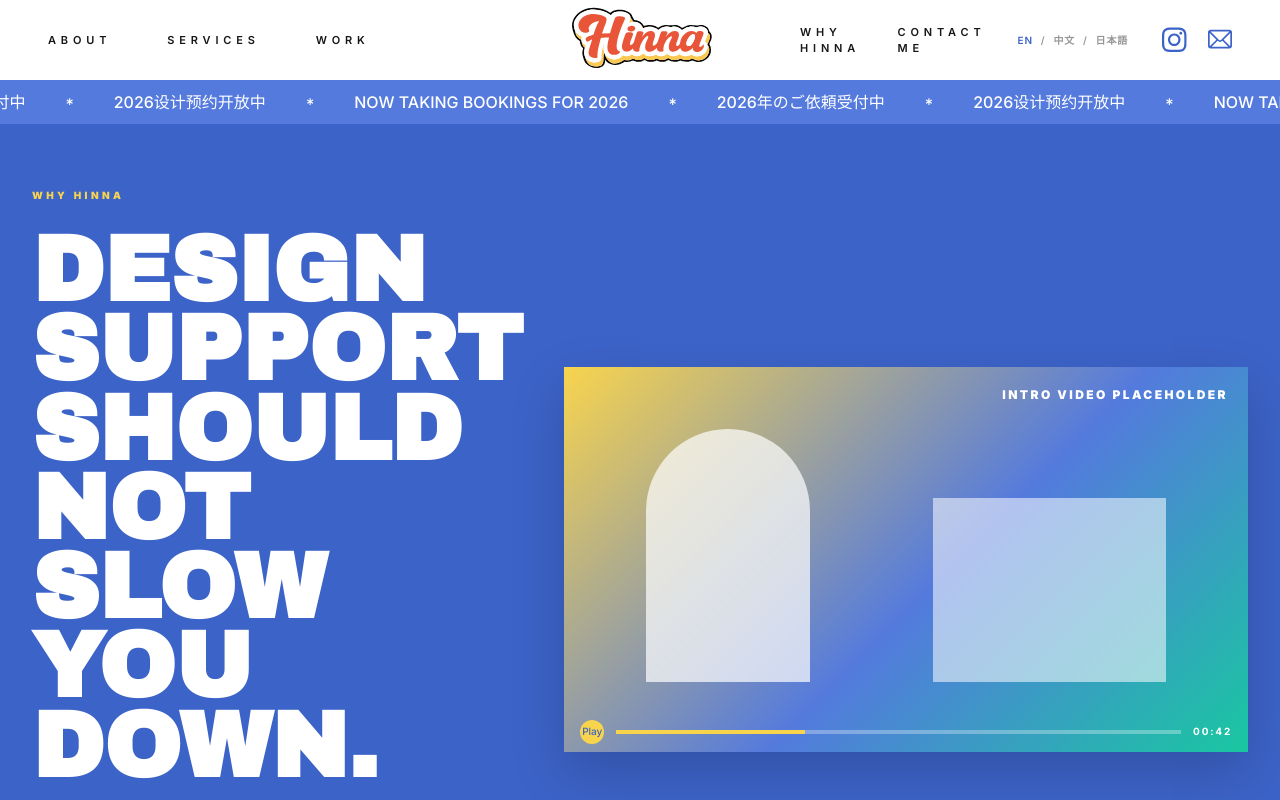
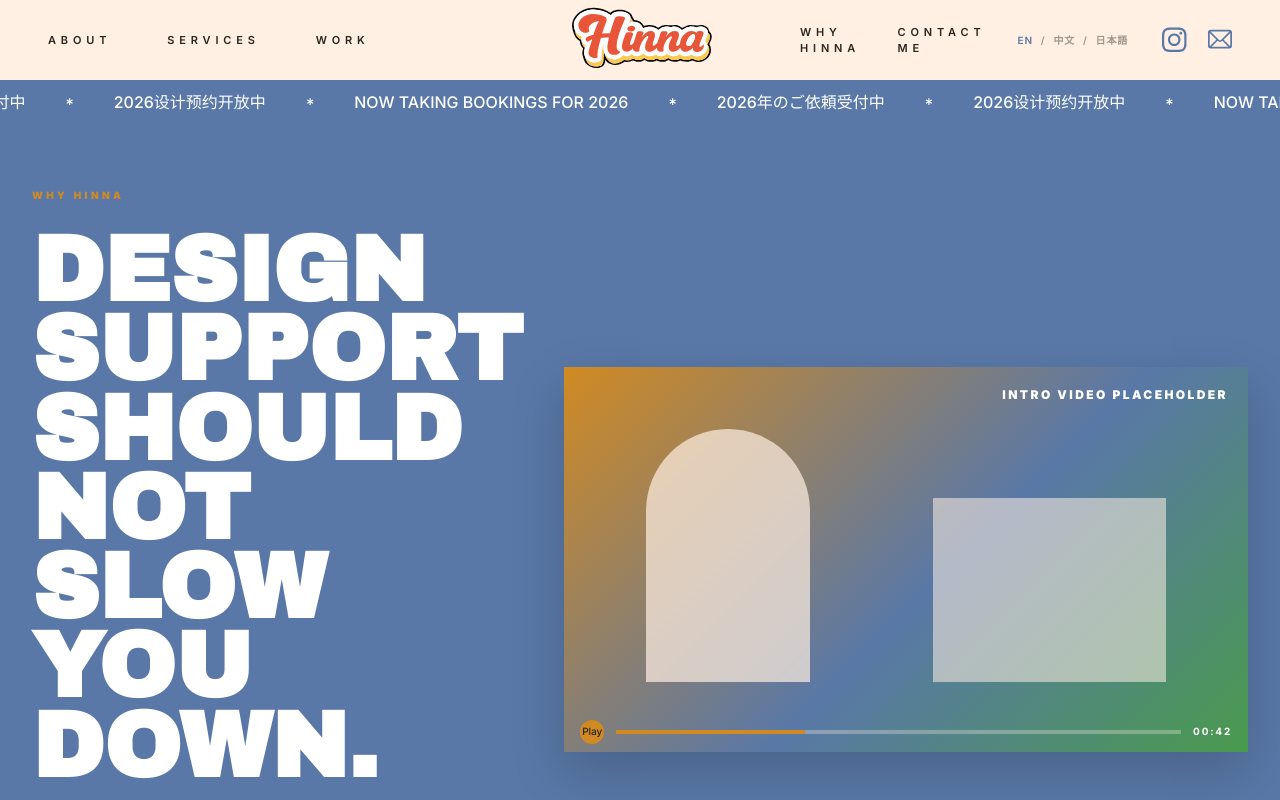
Before and after one commit to qimuxuexue-ctrl/designer-portfolio, a Next.js app: page /why-hinna in a window 1280 px wide. Shown: the top 800 px of the page. Built offline with nearby package versions, Linux system fonts and the light colour scheme.

Commit message:
Apply warm paper blue and ochre portfolio palette

```diff
--- a/app/why-hinna/page.tsx
+++ b/app/why-hinna/page.tsx
@@ -44,14 +44,14 @@ function VideoPlaceholder() {
 
   return (
     <div className="relative aspect-video overflow-hidden bg-sunYellow shadow-[0_20px_50px_rgba(0,0,0,0.18)]">
-      <div className="absolute inset-0 bg-[linear-gradient(135deg,#F8D44D_0%,#547ADD_55%,#19C7A1_100%)]" />
-      <div className="absolute left-[12%] top-[16%] h-[66%] w-[24%] rounded-t-full bg-white/70" />
-      <div className="absolute bottom-[18%] right-[12%] h-[48%] w-[34%] bg-white/55" />
+      <div className="absolute inset-0 bg-[linear-gradient(135deg,#D18A22_0%,#5978A7_55%,#499A4D_100%)]" />
+      <div className="absolute left-[12%] top-[16%] h-[66%] w-[24%] rounded-t-full bg-paper/70" />
+      <div className="absolute bottom-[18%] right-[12%] h-[48%] w-[34%] bg-paper/55" />
       <div className="absolute bottom-0 left-0 right-0 flex h-10 items-center gap-3 bg-ink/78 px-4 text-white">
-        <span className="flex h-6 w-6 items-center justify-center rounded-full bg-sunYellow text-[10px] text-titleBlue">
+        <span className="flex h-6 w-6 items-center justify-center rounded-full bg-sunYellow text-[10px] text-ink">
           {t("why.video.play")}
         </span>
-        <div className="h-1 flex-1 bg-white/30">
+        <div className="h-1 flex-1 bg-paper/30">
           <div className="h-full w-1/3 bg-sunYellow" />
         </div>
         <span className="text-[10px] font-bold tracking-[0.18em]">00:42</span>
@@ -76,7 +76,7 @@ export default function WhyHinnaPage() {
   const featuredProjects = projects.slice(0, 6).map((project) => localizeProject(project));
 
   return (
-    <main className="overflow-hidden bg-[#fbf7ef] text-ink">
+    <main className="overflow-hidden bg-paper text-ink">
       <Marquee />
 
       <section className="bg-titleBlue px-5 pb-10 pt-12 text-white md:px-8 md:pb-14 md:pt-16">
@@ -94,7 +94,7 @@ export default function WhyHinnaPage() {
             <div className="mt-7 flex flex-wrap gap-3">
               <Link
                 href="/contact"
-                className="bg-sunYellow px-6 py-3 text-[10px] font-black uppercase tracking-[0.22em] text-titleBlue transition hover:bg-white"
+                className="bg-sunYellow px-6 py-3 text-[10px] font-black uppercase tracking-[0.22em] text-ink transition hover:bg-paper"
               >
                 {t("why.hero.cta")}
               </Link>
@@ -151,7 +151,7 @@ export default function WhyHinnaPage() {
         <p className="mx-auto mt-4 max-w-xl text-sm font-semibold leading-7 text-ink/62">
           {t("why.compare.body")}
         </p>
-        <div className="mx-auto mt-10 max-w-4xl overflow-x-auto rounded-lg border border-ink/10 bg-white">
+        <div className="mx-auto mt-10 max-w-4xl overflow-x-auto rounded-lg border border-ink/10 bg-paper">
           <table className="w-full min-w-[760px] border-collapse text-left text-sm">
             <thead>
               <tr className="border-b border-ink/10">
@@ -193,7 +193,7 @@ export default function WhyHinnaPage() {
         <div className="mx-auto mt-10 grid max-w-5xl gap-x-5 gap-y-10 md:grid-cols-3">
           {featuredProjects.map((project) => (
             <Link key={project.slug} href={`/work/${project.slug}`} className="group block">
-              <div className="relative aspect-[1.22] overflow-hidden bg-white">
+              <div className="relative aspect-[1.22] overflow-hidden bg-paper">
                 <Image
                   src={project.image}
                   alt={`${project.title} placeholder`}
@@ -241,7 +241,7 @@ export default function WhyHinnaPage() {
             </p>
             <Link
               href="/contact"
-              className="mt-7 inline-flex bg-sunYellow px-6 py-3 text-[10px] font-black uppercase tracking-[0.22em] text-titleBlue transition hover:bg-white"
+              className="mt-7 inline-flex bg-sunYellow px-6 py-3 text-[10px] font-black uppercase tracking-[0.22em] text-ink transition hover:bg-paper"
             >
               {t("why.create.cta")}
             </Link>
@@ -260,7 +260,7 @@ export default function WhyHinnaPage() {
             <p className="whitespace-pre-line font-display text-5xl font-black uppercase leading-[0.82]">
               {t("why.lead.cover")}
             </p>
-            <div className="absolute bottom-6 left-6 right-6 h-20 bg-white/18" />
+            <div className="absolute bottom-6 left-6 right-6 h-20 bg-paper/18" />
           </div>
           <div>
             <h2 className="font-display text-4xl font-black uppercase leading-tight text-titleBlue">
@@ -271,7 +271,7 @@ export default function WhyHinnaPage() {
             </p>
             <div className="mt-6 max-w-sm space-y-3">
               <input
-                className="h-11 w-full border border-ink bg-white px-3 text-sm"
+                className="h-11 w-full border border-ink bg-paper px-3 text-sm"
                 placeholder={t("why.lead.email")}
               />
               <button className="bg-ember px-5 py-3 text-xs font-black uppercase tracking-[0.18em] text-white">
@@ -290,8 +290,8 @@ export default function WhyHinnaPage() {
           {industries.map(([titleKey, bodyKey, color]) => (
             <article key={titleKey}>
               <div className={`relative aspect-[3/4] overflow-hidden ${color}`}>
-                <div className="absolute inset-0 bg-white/12" />
-                <div className="absolute bottom-6 left-1/2 h-24 w-16 -translate-x-1/2 rounded-t-full bg-white/22" />
+                <div className="absolute inset-0 bg-paper/12" />
+                <div className="absolute bottom-6 left-1/2 h-24 w-16 -translate-x-1/2 rounded-t-full bg-paper/22" />
               </div>
               <h3 className="mt-4 text-lg font-black text-titleBlue">{t(titleKey)}</h3>
               <p className="text-xs font-semibold text-ink/56">{t(bodyKey)}</p>
--- a/app/work/[slug]/page.tsx
+++ b/app/work/[slug]/page.tsx
@@ -35,7 +35,7 @@ export default function ProjectPage({ params }: ProjectPageProps) {
   }
 
   return (
-    <main className="overflow-hidden bg-white text-ink">
+    <main className="overflow-hidden bg-paper text-ink">
       <section className="project-reveal mx-auto max-w-[1440px] px-5 pb-10 pt-12 md:px-8 md:pb-16 md:pt-20">
         <Link
           href="/work"
@@ -190,7 +190,7 @@ export default function ProjectPage({ params }: ProjectPageProps) {
             sizes="(min-width: 768px) 65vw, 100vw"
           />
         </div>
-        <div className="flex min-h-[360px] flex-col justify-between bg-sunYellow p-7 text-titleBlue md:p-10">
+        <div className="flex min-h-[360px] flex-col justify-between bg-sunYellow p-7 text-ink md:p-10">
           <p className="text-[11px] font-semibold uppercase tracking-[0.28em]">
             <LocalizedText textKey="project.outcome" />
           </p>
@@ -212,7 +212,7 @@ export default function ProjectPage({ params }: ProjectPageProps) {
           </div>
           <Link
             href="/contact"
-            className="inline-flex justify-center bg-sunYellow px-8 py-4 text-[11px] font-black uppercase tracking-[0.28em] text-titleBlue transition hover:bg-titleBlue hover:text-white"
+            className="inline-flex justify-center bg-sunYellow px-8 py-4 text-[11px] font-black uppercase tracking-[0.28em] text-ink transition hover:bg-titleBlue hover:text-white"
           >
             <LocalizedText textKey="nav.contact" />
           </Link>
--- a/components/Footer.tsx
+++ b/components/Footer.tsx
@@ -17,7 +17,7 @@ export function Footer() {
           {t("footer.body")}
         </p>
         <Link
-          className="mx-auto mt-9 inline-flex w-full max-w-64 justify-center bg-sunYellow px-8 py-4 text-xs font-black uppercase tracking-[0.45em] text-titleBlue transition hover:brightness-95 md:px-12 md:tracking-[0.55em]"
+          className="mx-auto mt-9 inline-flex w-full max-w-64 justify-center bg-sunYellow px-8 py-4 text-xs font-black uppercase tracking-[0.45em] text-ink transition hover:brightness-95 md:px-12 md:tracking-[0.55em]"
           href="/contact"
         >
           {t("footer.email")}
--- a/components/Header.tsx
+++ b/components/Header.tsx
@@ -32,7 +32,7 @@ export function Header() {
     language === "en" ? "tracking-[0.32em]" : "tracking-[0.14em]";
 
   return (
-    <header className="relative z-50 bg-white">
+    <header className="relative z-50 bg-paper">
       <div className="mx-auto grid max-w-[1880px] grid-cols-[1fr_auto_1fr] items-center px-7 py-3 md:px-12 md:py-4">
         <nav
           className={`hidden items-center gap-14 font-sans text-[11px] font-semibold uppercase text-ink lg:flex ${desktopTracking}`}
@@ -107,8 +107,8 @@ export function Header() {
           aria-label="Close navigation"
           onClick={() => setOpen(false)}
         >
-          <span className="absolute h-0.5 w-8 rotate-45 bg-white" />
-          <span className="absolute h-0.5 w-8 -rotate-45 bg-white" />
+          <span className="absolute h-0.5 w-8 rotate-45 bg-paper" />
+          <span className="absolute h-0.5 w-8 -rotate-45 bg-paper" />
         </button>
 
         <div
--- a/components/RelatedProjectsCarousel.tsx
+++ b/components/RelatedProjectsCarousel.tsx
@@ -132,7 +132,7 @@ export function RelatedProjectsCarousel({
             onClick={showNextProject}
             disabled={isMoving}
             aria-label={t("carousel.next")}
-            className="absolute right-3 top-1/2 z-10 flex h-14 w-14 -translate-y-1/2 items-center justify-center bg-titleBlue text-white shadow-lg transition hover:bg-sunYellow hover:text-titleBlue disabled:cursor-default md:right-5 md:h-20 md:w-20"
+            className="absolute right-3 top-1/2 z-10 flex h-14 w-14 -translate-y-1/2 items-center justify-center bg-titleBlue text-white shadow-lg transition hover:bg-sunYellow hover:text-ink disabled:cursor-default md:right-5 md:h-20 md:w-20"
           >
             <svg
               aria-hidden="true"
--- a/styles/globals.css
+++ b/styles/globals.css
@@ -5,6 +5,20 @@
 @tailwind utilities;
 
 :root {
+  --color-ink: 41 38 31;
+  --color-paper: 255 240 227;
+  --color-mist: 207 196 178;
+  --color-clay: 169 156 139;
+  --color-moss: 54 124 54;
+  --color-dusk: 72 97 133;
+  --color-bubblegum: 232 163 70;
+  --color-mint: 73 154 77;
+  --color-booking-blue: 89 120 167;
+  --color-title-blue: 89 120 167;
+  --color-ember: 154 101 25;
+  --color-sun-yellow: 209 138 34;
+  --color-plum: 93 86 76;
+  --color-blush: 226 220 203;
   --font-sans: "Inter", "Noto Sans SC", "Noto Sans JP", "Helvetica Neue", Arial, sans-serif;
   --font-display: "Archivo Black", "Noto Sans SC", "Noto Sans JP", "Arial Black", "Helvetica Neue", Arial, sans-serif;
   --font-cjk-sc: "Noto Sans SC", "Source Han Sans SC", "Source Han Sans CN", "PingFang SC", "Microsoft YaHei", "Heiti SC", sans-serif;
@@ -32,8 +46,8 @@ html {
 
 body {
   margin: 0;
-  background: #ffffff;
-  color: #171717;
+  background: rgb(var(--color-paper));
+  color: rgb(var(--color-ink));
   font-family: var(--font-sans);
   overflow-x: hidden;
 }
@@ -44,8 +58,8 @@ a {
 }
 
 ::selection {
-  background: #171717;
-  color: #f7f4ee;
+  background: rgb(var(--color-title-blue));
+  color: rgb(var(--color-paper));
 }
 
 .marquee-track {
--- a/tailwind.config.ts
+++ b/tailwind.config.ts
@@ -9,20 +9,20 @@ const config: Config = {
   theme: {
     extend: {
       colors: {
-        ink: "#171717",
-        paper: "#ffffff",
-        mist: "#dfded6",
-        clay: "#a95f3f",
-        moss: "#4d5a43",
-        dusk: "#313c55",
-        bubblegum: "#ef66c5",
-        mint: "#19C7A1",
-        bookingBlue: "#547ADD",
-        titleBlue: "#3C63C8",
-        ember: "#D65F38",
-        sunYellow: "#F8D44D",
-        plum: "#92165c",
-        blush: "#f2e7e8"
+        ink: "rgb(var(--color-ink) / <alpha-value>)",
+        paper: "rgb(var(--color-paper) / <alpha-value>)",
+        mist: "rgb(var(--color-mist) / <alpha-value>)",
+        clay: "rgb(var(--color-clay) / <alpha-value>)",
+        moss: "rgb(var(--color-moss) / <alpha-value>)",
+        dusk: "rgb(var(--color-dusk) / <alpha-value>)",
+        bubblegum: "rgb(var(--color-bubblegum) / <alpha-value>)",
+        mint: "rgb(var(--color-mint) / <alpha-value>)",
+        bookingBlue: "rgb(var(--color-booking-blue) / <alpha-value>)",
+        titleBlue: "rgb(var(--color-title-blue) / <alpha-value>)",
+        ember: "rgb(var(--color-ember) / <alpha-value>)",
+        sunYellow: "rgb(var(--color-sun-yellow) / <alpha-value>)",
+        plum: "rgb(var(--color-plum) / <alpha-value>)",
+        blush: "rgb(var(--color-blush) / <alpha-value>)"
       },
       fontFamily: {
         sans: ["var(--font-sans)", "Arial", "sans-serif"],
```
Also changed, not shown: app/about/page.tsx (+4 -4 lines), app/contact/page.tsx (+5 -5 lines), app/services/page.tsx (+5 -5 lines), components/WorkFilter.tsx (+4 -4 lines), data/projects.ts (+6 -6 lines), public/images/about-portrait.svg, public/images/about-statement.svg.
